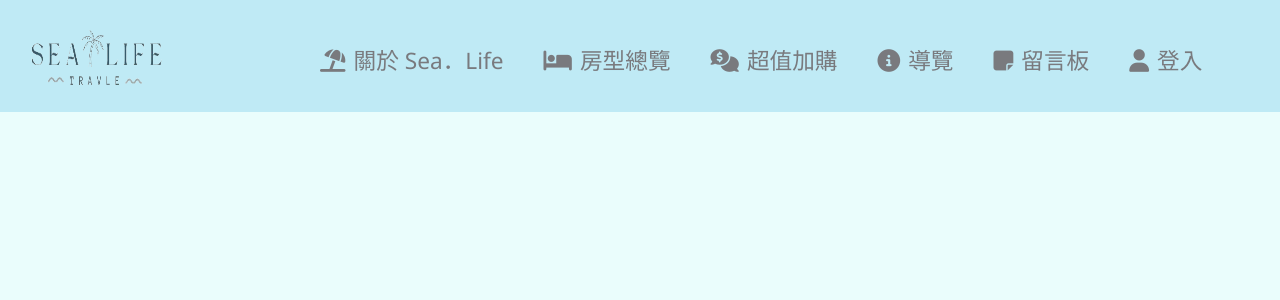
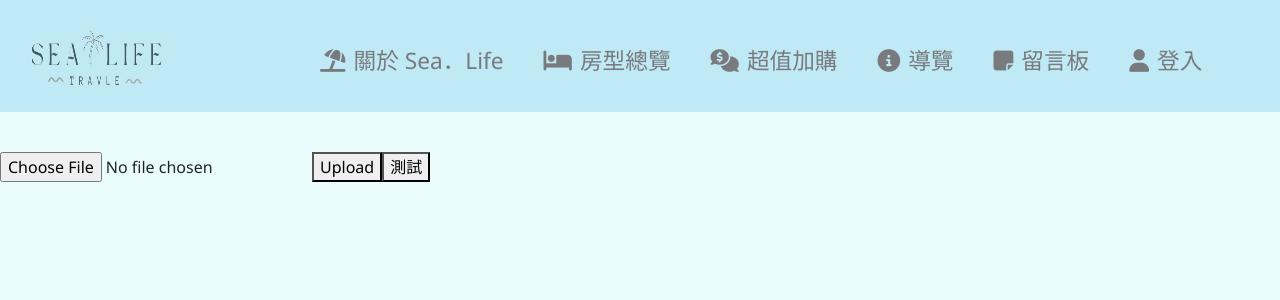
Before and after one commit to zawarudoooooooo/2024-01-22-XiaoLiuqiu-Frontend, a Vue app: page /test in a window 1280 px wide. Shown: the top 300 px of the page. Built offline with nearby package versions, Linux system fonts and the light colour scheme.

Commit message:
訂房 留言板 圖片

```diff
--- a/src/router/index.js
+++ b/src/router/index.js
@@ -205,6 +205,11 @@ const router = createRouter({
         verificationCode: route.query.verificationCode,
       })
     },
+    {
+      path: '/test',
+      name: 'test',
+      component: () => import('../views/FrontEnd/test.vue')
+    },
   ]
 })
 export default router
--- a/src/views/FrontEnd/FrontBooking.vue
+++ b/src/views/FrontEnd/FrontBooking.vue
@@ -76,6 +76,9 @@ export default{
         setInterval(() => {
             this.exxtraClick();
         }, 100);
+        // setInterval(() => {
+        //     this.test3()
+        // }, 1000);
 
     },
     props:[
@@ -133,6 +136,10 @@ export default{
             // this.order.forEach(element => {
             // this.total+=element.roomPrice
             // });
+            let start=new Date(this.startDate)
+            let end=new Date(this.endDate)
+            let timeDifference=end-start;
+            let days = Math.floor(timeDifference / (1000 * 60 * 60 * 24));
             this.order.forEach(order=>{
                 this.Price=0
                 // console.log(order.roomName);
@@ -145,13 +152,29 @@ export default{
                             let breakfast1 = item.split("(+")[1];
                             let price = parseFloat(breakfast1.split("/")[0]);
                             if(breakfast==='摩托車'){
+                                if(this.endDate!=''){
+                                    this.Price+=(price*days)
+                                }
                                 this.Price+=price
+
                                 return
                             }
+                            if(breakfast==='早餐'){
+                                if(this.endDate!=''){
+                                    // console.log(13);
+                                    // console.log(days);
+                                    this.Price+=(price*days)*2
+
+                                    // console.log(this.Pric+(price*2));
+
+                                    // console.log(this.Price*days+(price*2));
+                                    return
+                                }
+                            }
+                            this.Price+=(price*2)
                                 // console.log(price*2);
-                                this.Price+=(price*2)
 
-                            // console.log(price);
+
                             // console.log(item);
                         })
                     }
@@ -176,6 +199,11 @@ export default{
                 // console.log(this.total);
             })
             this.total=this.total1
+            if(this.endDate!=''){
+                this.total = (this.total*days) +this.Price
+                // console.log(this.Price);
+                return
+            }
             this.total += this.Price
         },
         Click(){
@@ -190,6 +218,11 @@ export default{
             this.ischecked=!this.ischecked
             // this.exxtra.push(this.value)
             // showExtra.innerText=this.exxtra
+        },
+        test3(){
+
+            console.log(this.total);
+            // console.log(this.endDate);
         },
         clicked1(){
             this.ischecked1=!this.ischecked1
--- a/src/views/FrontEnd/FrontMessage.vue
+++ b/src/views/FrontEnd/FrontMessage.vue
@@ -22,6 +22,13 @@ export default{
         }).then(res=>{
             //console.log(res.data.messageList)
             this.msglist=res.data.messageList
+            this.msglist.forEach(element => {
+                let date=new Date(element.messageDateTime)
+                let messageDate=date.getUTCFullYear()+'年'+(date.getMonth()+1)+'月'+date.getDate()+'日'+date.getHours()+'時'+date.getMinutes()+'分'
+                console.log(messageDate);
+                element.messageDateTime=messageDate
+
+            });
             console.log(this.msglist)
         })
     }
@@ -47,7 +54,7 @@ export default{
                 <img src="../../../public/message/IMG_1210.JPG" alt="">
             </div>
             <ul class="list-group list-group-flush">
-                <li class="list-group-item"><small>2024/01/06 15:20</small></li>
+                <li class="list-group-item"><small>{{item.messageDateTime}}</small></li>
             </ul>
         </div>
     </div>
--- a/src/views/FrontEnd/FrontPersonInfo.vue
+++ b/src/views/FrontEnd/FrontPersonInfo.vue
@@ -241,6 +241,25 @@ export default{
             this.newPhone="",
             this.newEmail=""
         },
+        upDateMemberImg(){
+            axios({
+            url:'http://localhost:8080/member/imgUpDate',
+            method:'POST',
+            headers:{
+                'Content-Type':'application/json'
+            },
+            params:{
+                memberId:this.memberInfo.memberId
+            },
+            data:{
+                memberImg:this.useravatar
+            },
+        }).then(res => {
+            console.log(res.data)
+
+            })
+
+        },
 //變更密碼
         updatePwd(){
             axios({
@@ -358,8 +377,11 @@ export default{
                     <!-- <img :src="IDc1" alt="" class="upload_cover">
                     <input class="upload_cover" id="IDc1" name="IDc1" type="file"
                     @change="uploadIMG"> -->
+
+                    <!-- <input id="upload_input" type="file" @change="uploadImg($event)"> -->
+
+                    <!-- <img src="../../../public/userimg.png" class="upload_cover" alt=""> -->
                     <input id="upload_input" type="file" @change="uploadImg($event)">
-                    <!-- <img src="../../../public/userimg.png" class="upload_cover" alt=""> -->
                     <img :src="useravatar" class="upload_cover" alt="">
                 </label>
             </div>
@@ -379,7 +401,7 @@ export default{
                 <button type="button"  data-bs-toggle="modal"
                         data-bs-target="#exampleModalPwd">修改密碼
                 </button>
-                <button type="button" @click="updateMemberInfo()">儲存</button>
+                <button type="button" @click="upDateMemberImg()">儲存</button>
             </div>
         </div>
 <!-- 更改資料modal視窗 -->
--- /dev/null
+++ b/src/views/FrontEnd/test.vue
@@ -0,0 +1,81 @@
+<template >
+    <div class="test">
+        <input type="file" @change="handleFileChange">
+        <button @click="upTest()">Upload</button>
+        <button @click="test()">測試</button>
+
+        <img :src="this.imgTest" alt="">
+    </div>
+</template>
+<script>
+import axios from 'axios';
+export default {
+    data(){
+        return{
+            img:"",
+            test1:"",
+            imgTest:""
+        }
+    },
+    methods: {
+  handleFileChange(event) {
+    // console.log(event);
+    const file = event.target.files[0];
+    // this.img=file
+    // console.log(img);
+    this.uploadFile(file);
+  },
+  uploadFile(file) {
+    console.log(file.name);
+    this.img=file.name
+  },
+  upTest(){
+    axios({
+            url:'http://localhost:8080/member/imgUpDate',
+            method:'POST',
+            headers:{
+                'Content-Type':'application/json'
+            },
+            params:{
+                memberId:5
+            },
+            data:{
+                memberImg:this.img
+            },
+            }).then(res=>{
+                console.log(res.data);
+            }).catch(error => {
+                console.error( error);
+            })
+  },
+  test(){
+    axios({
+            url:'http://localhost:8080/member/member',
+            method:'POST',
+            headers:{
+                'Content-Type':'application/json'
+            },
+            params:{
+                account:"aa159"
+            },
+            data:{
+            },
+            }).then(res=>{
+                // this.test1=res.data.memberList
+                res.data.memberList.forEach(element => {
+                    element.memberImgPhoto=JSON.parse(element.memberImgPhoto)
+
+                    this.imgTest='public/'+element.memberImgPhoto.memberImg
+                    console.log(this.imgTest);
+                });
+                // console.log(res.data);
+            })
+  }
+}
+}
+</script>
+<style lang="scss" scoped>
+    .test{
+        margin-top: 5vmin;
+    }
+</style>
```
Also changed, not shown: 2 other files (tests, documents, lock files or other folders).
